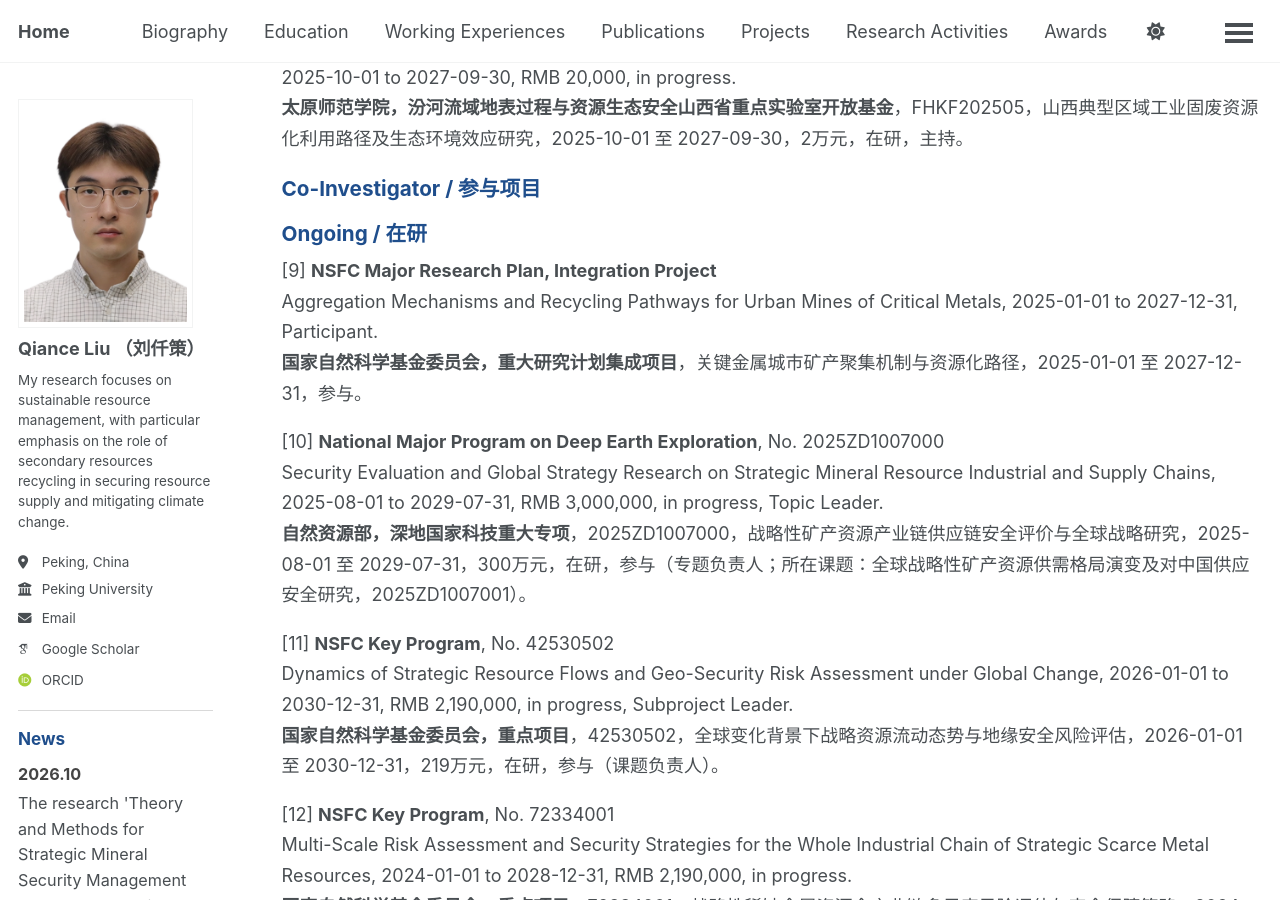
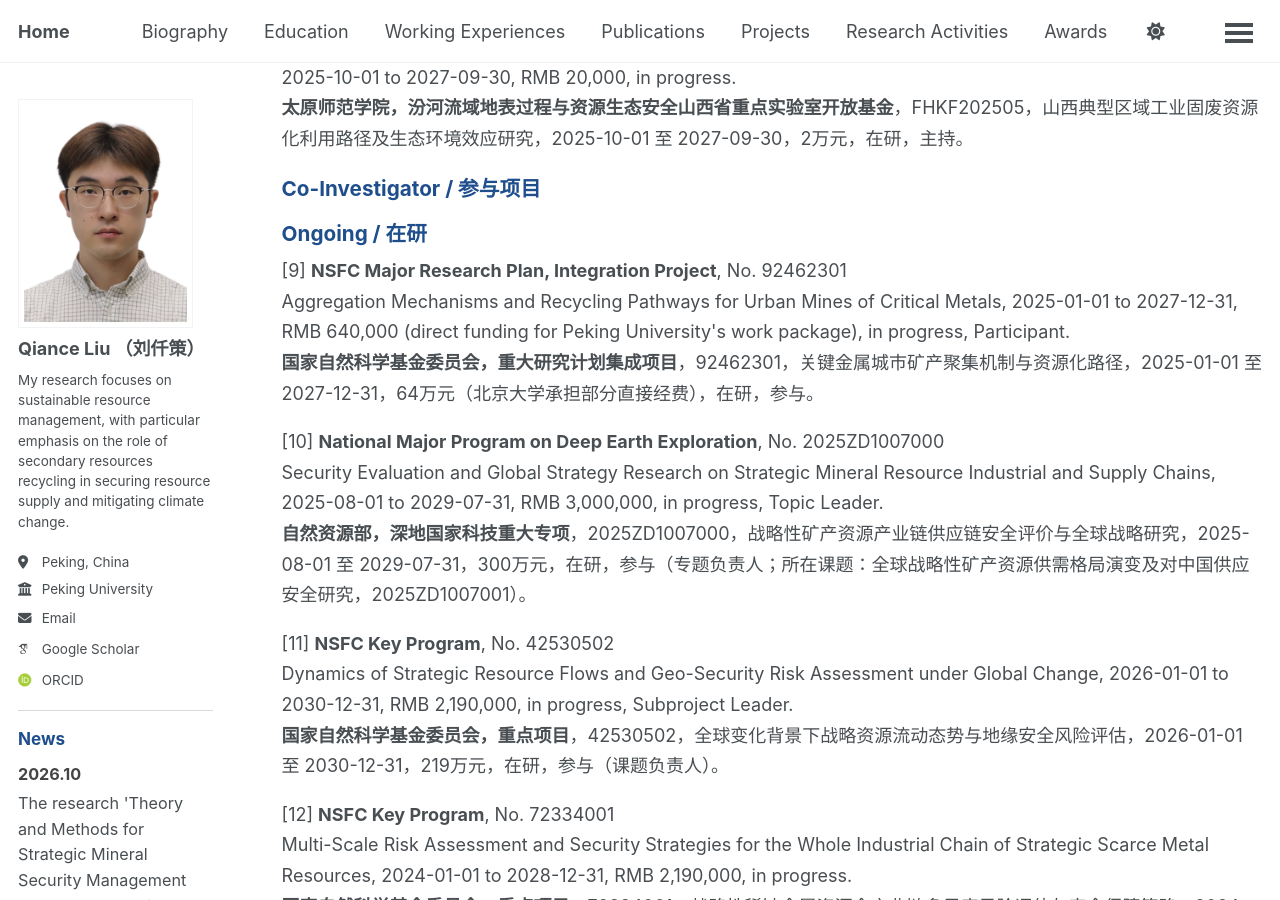
Before and after one commit to QianceLIU/qianceliu.github.io, a Jekyll site: the page built from _pages/Full Project List.md, in a window 1280 px wide and 900 px high, scrolled down 1529 px. Built offline with Jekyll 4.4.1, drawn with Linux system fonts in a browser that asks for light colours; some web fonts are replaced; a script bundle is joined from its source files by our own code; library files that are not in the unit come from our copies.

Commit message:
Confirm integration project grant number and PKU funding from signed agreement

```diff
--- a/_pages/Full Project List.md
+++ b/_pages/Full Project List.md
@@ -93,9 +93,9 @@ author_profile: true
 <div class="subsection-title">Ongoing / 在研</div>
 
 <div class="pub-item">
-  <div class="pub-title">[9] <strong>NSFC Major Research Plan, Integration Project</strong></div>
-  Aggregation Mechanisms and Recycling Pathways for Urban Mines of Critical Metals, 2025-01-01 to 2027-12-31, Participant.<br>
-  <strong>国家自然科学基金委员会，重大研究计划集成项目</strong>，关键金属城市矿产聚集机制与资源化路径，2025-01-01 至 2027-12-31，参与。
+  <div class="pub-title">[9] <strong>NSFC Major Research Plan, Integration Project</strong>, No. 92462301</div>
+  Aggregation Mechanisms and Recycling Pathways for Urban Mines of Critical Metals, 2025-01-01 to 2027-12-31, RMB 640,000 (direct funding for Peking University's work package), in progress, Participant.<br>
+  <strong>国家自然科学基金委员会，重大研究计划集成项目</strong>，92462301，关键金属城市矿产聚集机制与资源化路径，2025-01-01 至 2027-12-31，64万元（北京大学承担部分直接经费），在研，参与。
 </div>
 
 <div class="pub-item">
```
